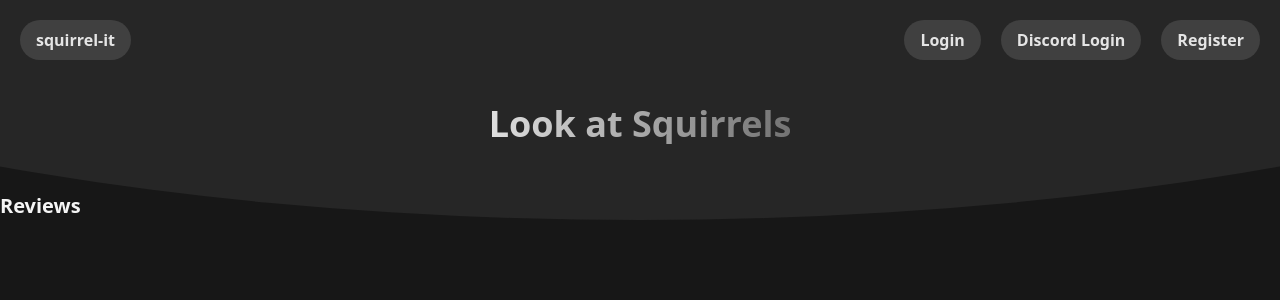
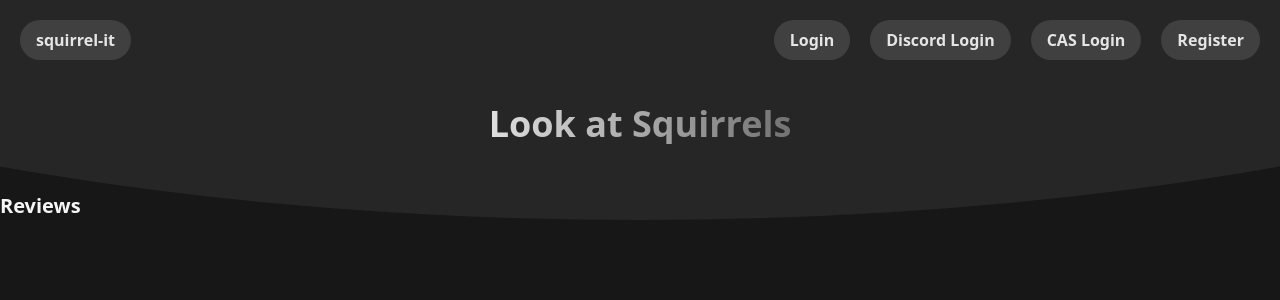
Before and after one commit to roderickli1189/388j_final, a Flask app: page / in a window 1280 px wide; the page is wider, and only the part inside the window is pictured. Shown: the top 300 px of that part. Run offline with Flask 2, Linux system fonts and the light colour scheme; data that the repository does not hold is empty; style sheets or scripts are compiled from the project's sources; some libraries are stand-ins or nearby versions.

Commit message:
run it back for cas !

```diff
--- a/project_code/flask_app/__init__.py
+++ b/project_code/flask_app/__init__.py
@@ -35,7 +35,7 @@
 from .movies.routes import movies
 from .comment.routes import comment
 from .discord.routes import discord
-#from .cas.routes import cas
+from .cas.routes import cas
 
 def custom_404(e):
     return render_template("404.html"), 404
@@ -56,7 +56,7 @@
     app.register_blueprint(movies)
     app.register_blueprint(comment)
     app.register_blueprint(discord)
-    #app.register_blueprint(cas)
+    app.register_blueprint(cas)
     app.register_error_handler(404, custom_404)
 
     login_manager.login_view = "users.login"
--- a/project_code/flask_app/cas/routes.py
+++ b/project_code/flask_app/cas/routes.py
@@ -21,7 +21,7 @@
 
     if 'cas:authenticationSuccess' in r['cas:serviceResponse']:
         username = r['cas:serviceResponse']['cas:authenticationSuccess']['cas:user']
-        discord_user_id = r['cas:serviceResponse']['cas:authenticationSuccess']['cas:user']
+        extern_user_id = r['cas:serviceResponse']['cas:authenticationSuccess']['cas:user']
 
 
         user = User.objects(extern_id=extern_user_id).first()
--- a/project_code/flask_app/templates/header.html
+++ b/project_code/flask_app/templates/header.html
@@ -18,11 +18,12 @@
         <!--
         <a class="my-5 mr-5 ml-0 navlink" href="https://discord.com/oauth2/authorize?client_id=1232516161783074857&response_type=code&redirect_uri=http%3A%2F%2F127.0.0.1%3A8000%2Fcallback&scope=identify">Discord Login</a>
         -->
-        <!--
-        <a class="my-5 mr-5 ml-0 navlink" href="https://shib.idm.umd.edu/shibboleth-idp/profile/cas/login?service=https%3A%2F%2F388j-final.vercel.app/%2Fcascallback">
+
+        <a class="my-5 mr-5 ml-0 navlink" href="https://shib.idm.umd.edu/shibboleth-idp/profile/cas/login?service=https%3A%2F%2F127.0.0.1:8000/%2Fcascallback">
             CAS Login
         </a>
-        -->
+        <!--388j-final.vercel.app-->
+
         <a class="my-5 mr-5 ml-0 navlink" href="{{ url_for('users.register') }}">Register</a>
     </div>
     {% endif %}
```
